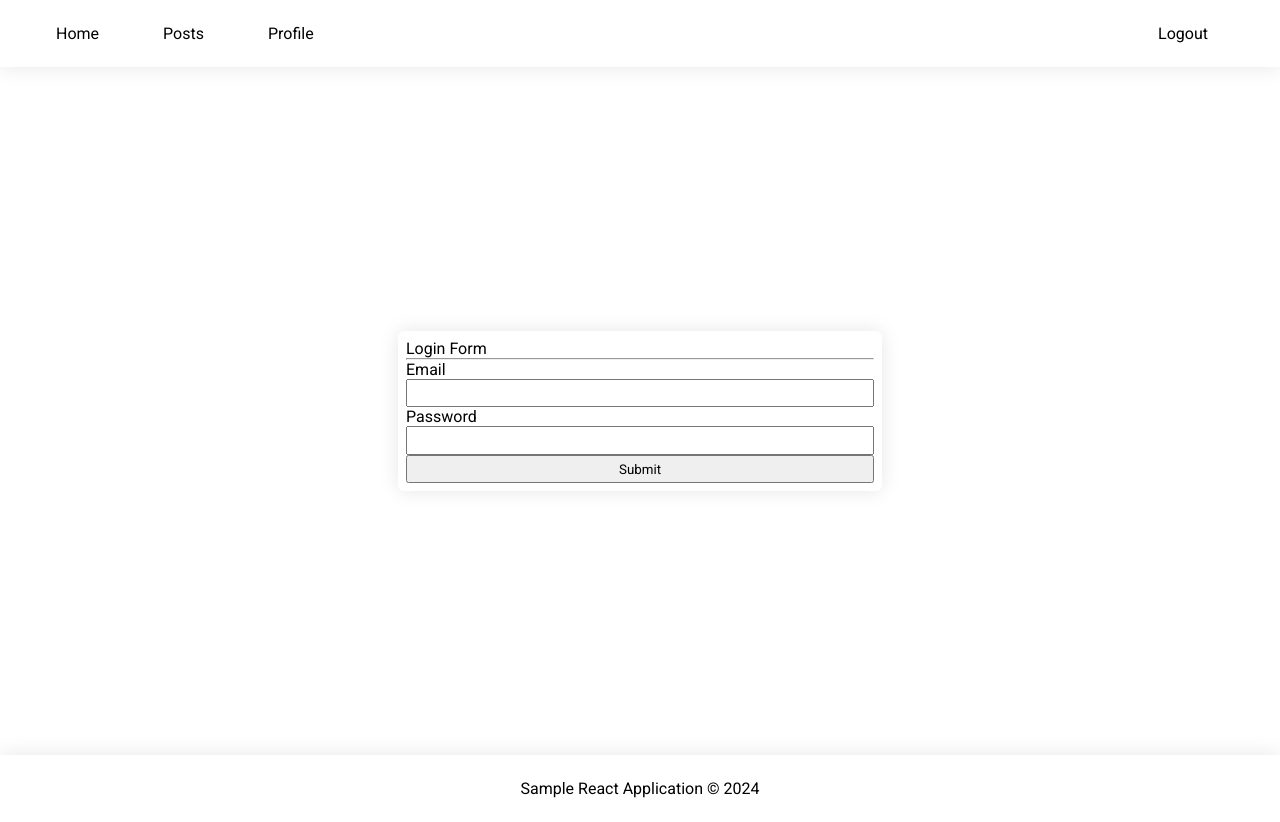
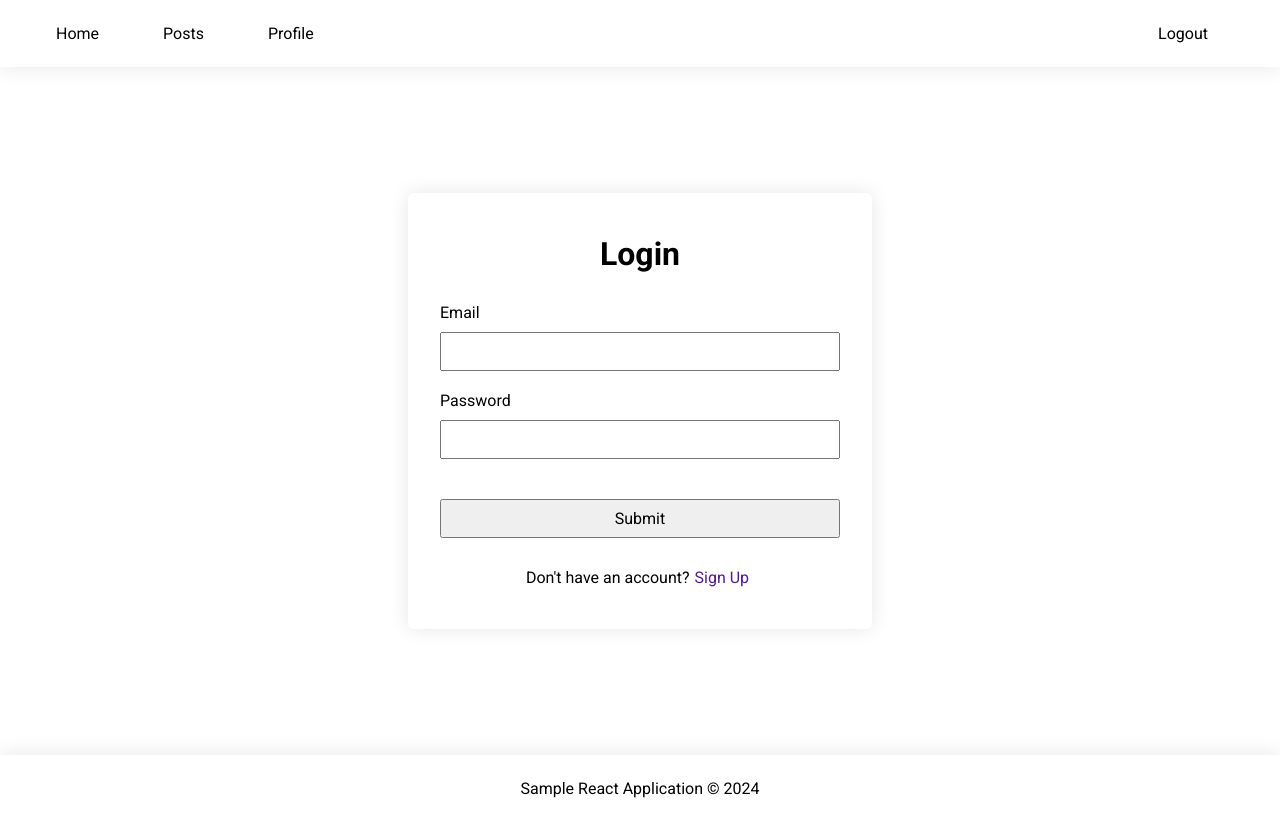
Before and after one commit to PatrickMediodia/react-brownbag, a React (Vite) app in the folder sample-posts-auth/: page / in a window 1280 px wide. Built offline with nearby package versions, Linux system fonts and the light colour scheme; no server answers; what amazon-cognito-identity-js would draw is missing.

Commit message:
updated login and sign up forms design

```diff
--- a/sample-posts-auth/src/App.jsx
+++ b/sample-posts-auth/src/App.jsx
@@ -1,4 +1,4 @@
-import { useEffect, useState } from 'react';
+import { useState } from 'react';
 import './App.css';
 
 import Header from './components/Header';
@@ -7,11 +7,11 @@ import Footer from './components/Footer';
 import Login from './components/Login';
 import SignUp from './components/SignUp';
 import ConfirmSignUp from './components/ConfirmSignUp';
-import getPosts from './utils/getPosts';
 
 /*
 TODO
   - add first page to show in localStorage
+  - store logged in user in localStorage
 */
 
 function App() {
@@ -24,7 +24,7 @@ function App() {
         return <Posts posts={posts} />;
       case 'login':
         return <Login />
-      case 'signUp':
+      case 'signup':
         return <SignUp />
       case 'confirmSignUp':
         return <ConfirmSignUp username={loginCredentials.email} setPageToShow={setPageToShow}/>
--- a/sample-posts-auth/src/components/Login.jsx
+++ b/sample-posts-auth/src/components/Login.jsx
@@ -15,6 +15,7 @@ export default function Login() {
     });
 
     const handleChange = (e) => {
+
         setLoginCredetials((prev) => {
             return {
                 ...prev,
@@ -23,48 +24,55 @@ export default function Login() {
         });
     }
 
-    const handleSubmit = async () => {
+    const handleSubmit = async (e) => {
+        e.preventDefault();
         try {
             const authDetails = await authenticate(loginCredentials);
-            console.log(`AuthDetails: ${authDetails}`);
+            alert(`AuthDetails: ${authDetails}`);
         } catch(err) {
             const error = err.name;
             if (error === 'UserNotConfirmedException') {
-                console.log('Please Confirm your email');
+                alert('Please Confirm your email');
             } else if (error === 'NotAuthorizedException') {
                 alert('Incorrect username or password.');
             } else {
-                console.log(error);
+                alert(error);
             }
         }
     }
 
     return (
-        <div className="login-form">
-            Login Form
-            <hr/>
+        <form className="form" onSubmit={handleSubmit}>
+            <h1 className="form-header">Login</h1>
+            <div className="form-field">
                 Email
                 <input
-                className="login-input"
+                    className="form-input"
                     name='email'
                     type='text'
                     value={loginCredentials.email}
-
                     onChange={handleChange}
                 />
+            </div>
+            <div className="form-field">
                 Password
                 <input
-                className="login-input"
+                    className="form-input"
                     name='password'
                     type='password'
                     value={loginCredentials.password}
                     onChange={handleChange}
                 />
+            </div>
             <input
                 type="submit"
-                className="login-button"
-                onClick={handleSubmit}
+                className="form-button"
+                value="Submit"
             />
+            <div className="form-link">
+                Don't have an account?
+                <a href="" className="form-link">Sign Up</a>
             </div>
+        </form>
     );
 }
--- a/sample-posts-auth/src/components/SignUp.jsx
+++ b/sample-posts-auth/src/components/SignUp.jsx
@@ -11,7 +11,8 @@ TODO
 export default function SignUp() {
     const [ signupCredentials, setSignupCredetials] = useState({
         email: '',
-        password: ''
+        password: '',
+        confirmPassword: ''
     });
 
     const handleChange = (e) => {
@@ -23,7 +24,8 @@ export default function SignUp() {
         });
     }
 
-    const handleSubmit = async () => {
+    const handleSubmit = async (e) => {
+        e.preventDefault();
         try {
             const signupDetails = await signup(signupCredentials);
             console.log(signupDetails);
@@ -33,39 +35,47 @@ export default function SignUp() {
     }
 
     return (
-        <div className="login-form">
-            Signup Form
-            <hr/>
-            Email
+        <form className="form" onSubmit={handleSubmit}>
+            <h1 className="form-header">Sign Up</h1>
+            <div className="form-field">
+                Email:
                 <input
-                className="login-input"
+                    className="form-input"
                     name='email'
                     type='text'
                     value={signupCredentials.email}
-
                     onChange={handleChange}
                 />
-            Password
+            </div>
+            <div className="form-field">
+                Password:
                 <input
-                className="login-input"
+                    className="form-input"
                     name='password'
                     type='password'
                     value={signupCredentials.password}
                     onChange={handleChange}
                 />
-            Confirm Password
+            </div>
+            <div className="form-field">
+                Confirm Password:
                 <input
-                className="login-input"
+                    className="form-input"
                     name='password'
                     type='password'
-                value={signupCredentials.password}
+                    value={signupCredentials.confirmPassword}
                     onChange={handleChange}
                 />
+            </div>
             <input
                 type="submit"
-                className="login-button"
-                onClick={handleSubmit}
+                className="form-button"
+                value="Submit"
             />
+            <div className="form-link">
+                Already have an account?
+                <a href="" className="form-link">Login</a>
             </div>
+        </form>
     );
 }
--- a/sample-posts-auth/src/index.css
+++ b/sample-posts-auth/src/index.css
@@ -74,22 +74,43 @@ li {
   font-size: 24px;
 }
 
-.login-form {
+.form {
   display: flex;
   flex-direction: column;
   flex-wrap: wrap;
-  max-width: 80rem;
+  width: 25rem;
   margin: auto;
-  padding: 0.5rem;
+  padding: 2rem;
   border-radius: 6px;
   box-shadow: 0 0 20px rgba(0, 0, 0, 0.1);
+  gap: 20px;
 }
 
-.login-input {
-  min-width: 25rem;
-  padding: 0.30rem 2rem;
+.form-header {
+  text-align: center;
+  margin: 10px 10px;
 }
 
-.login-button {
-  padding: 0.30rem 2rem;
+.form-field {
+  display: flex;
+  flex-direction: column;
+  gap: 10px;
 }
+
+.form-input {
+  padding: 0.5rem 0.5rem;
+  font-size: 16px;
+}
+
+.form-button {
+  margin-top: 20px;
+  padding: 0.50rem 2rem;
+  color: black;
+  font-size: 16px;
+}
+
+.form-link {
+  text-decoration: none;
+  text-align: center;
+  margin: 10px 5px;
+}
```
Lines whose indentation alone changed are shown as unchanged.
